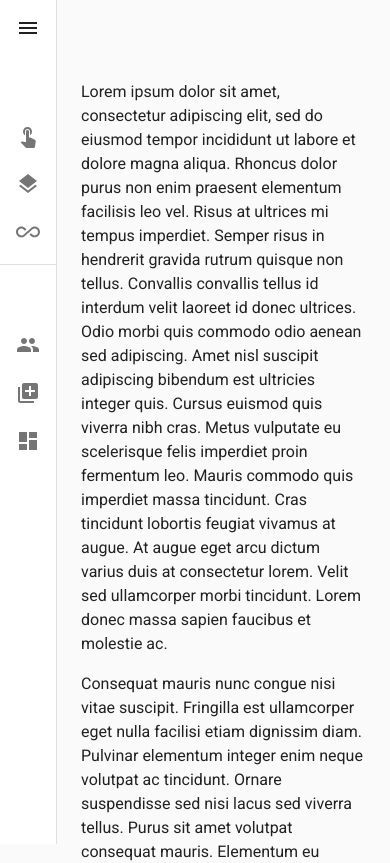
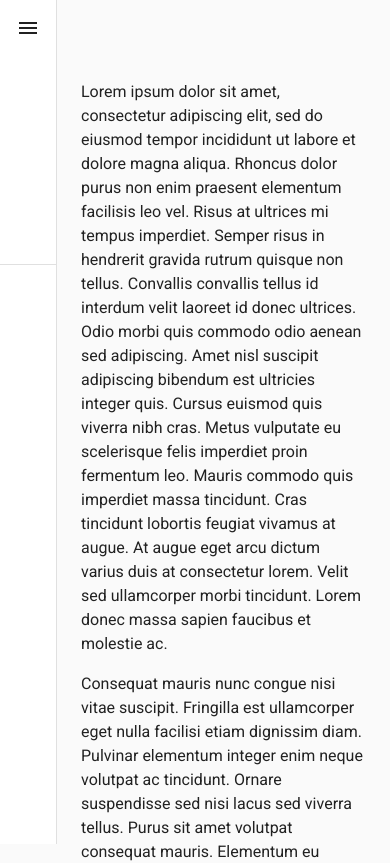
Before and after one commit to openpracticelibrary/opl-fe, a React (Create React App) app: page / in a window 390 px wide. Shown: the top 863 px of the page. Built offline with nearby package versions, Linux system fonts and the light colour scheme.

Commit message:
removed icons from drawer, added hamburger icon when drawer is open

```diff
--- a/src/components/ui/Drawer/ListItems.js
+++ b/src/components/ui/Drawer/ListItems.js
@@ -3,17 +3,11 @@ import ListItem from '@material-ui/core/ListItem';
 import ListItemIcon from '@material-ui/core/ListItemIcon';
 import ListItemText from '@material-ui/core/ListItemText';
 import ListSubheader from '@material-ui/core/ListSubheader';
-import DashboardIcon from '@material-ui/icons/Dashboard';
-import PeopleIcon from '@material-ui/icons/People';
-import LayersIcon from '@material-ui/icons/Layers';
 import ExpandLess from '@material-ui/icons/ExpandLess';
 import ExpandMore from '@material-ui/icons/ExpandMore';
 import Collapse from '@material-ui/core/Collapse';
 import List from '@material-ui/core/List';
 import {makeStyles} from '@material-ui/core/styles';
-import TouchAppIcon from '@material-ui/icons/TouchApp';
-import MobiusLoopIcon from '@material-ui/icons/AllInclusive';
-import ContributeIcon from '@material-ui/icons/AddToPhotos';
 
 const useStyles = makeStyles((theme) => ({
     root: {
@@ -38,21 +32,15 @@ export function TopListItems() {
         <List className={classes.root}>
             <ListSubheader inset>PRACTICES</ListSubheader>
             <ListItem button>
-                <ListItemIcon>
-                    <TouchAppIcon/>
-                </ListItemIcon>
+                <ListItemIcon />
                 <ListItemText primary="Please guide me"/>
             </ListItem>
             <ListItem button>
-                <ListItemIcon>
-                    <LayersIcon/>
-                </ListItemIcon>
+                <ListItemIcon />
                 <ListItemText primary="See everything"/>
             </ListItem>
             <ListItem button onClick={handleClick}>
-                <ListItemIcon>
-                    <MobiusLoopIcon/>
-                </ListItemIcon>
+                <ListItemIcon />
                 <ListItemText primary="By mobius loop"/>
                 {open ? <ExpandLess/> : <ExpandMore/>}
             </ListItem>
@@ -84,21 +72,15 @@ export function BottomListItems() {
         <List className={classes.root}>
             <ListSubheader inset>COMMUNITY</ListSubheader>
             <ListItem button>
-                <ListItemIcon>
-                    <PeopleIcon/>
-                </ListItemIcon>
+                <ListItemIcon />
                 <ListItemText primary="Find a mentor"/>
             </ListItem>
             <ListItem button>
-                <ListItemIcon>
-                    <ContributeIcon/>
-                </ListItemIcon>
+                <ListItemIcon />
                 <ListItemText primary="Become a contributor"/>
             </ListItem>
             <ListItem button>
-                <ListItemIcon>
-                    <DashboardIcon/>
-                </ListItemIcon>
+                <ListItemIcon />
                 <ListItemText primary="Latest happenings"/>
             </ListItem>
         </List>
--- a/src/components/ui/Drawer/index.js
+++ b/src/components/ui/Drawer/index.js
@@ -131,7 +131,7 @@ export default function OPLDrawer() {
             >
                 <div className={classes.toolbar}>
                     <IconButton onClick={handleDrawerClose}>
-                        {theme.direction === 'rtl' ? <ChevronRightIcon/> : <ChevronLeftIcon/>}
+                        <MenuIcon />
                     </IconButton>
                 </div>
 
```
